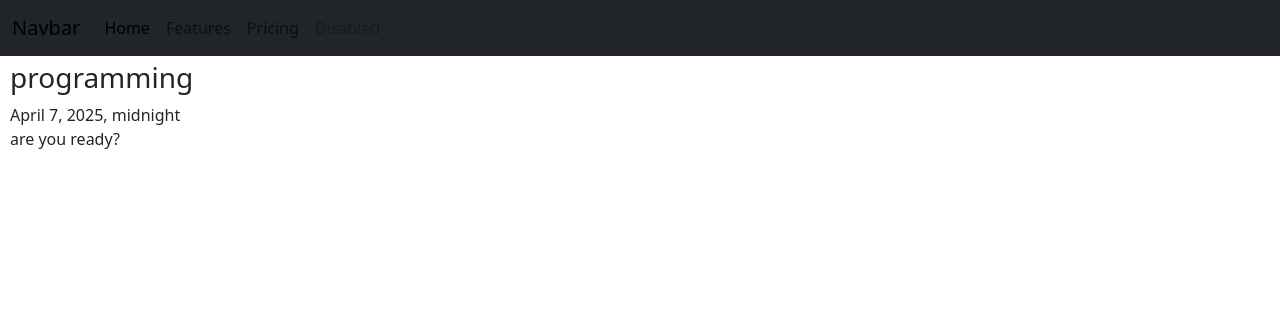
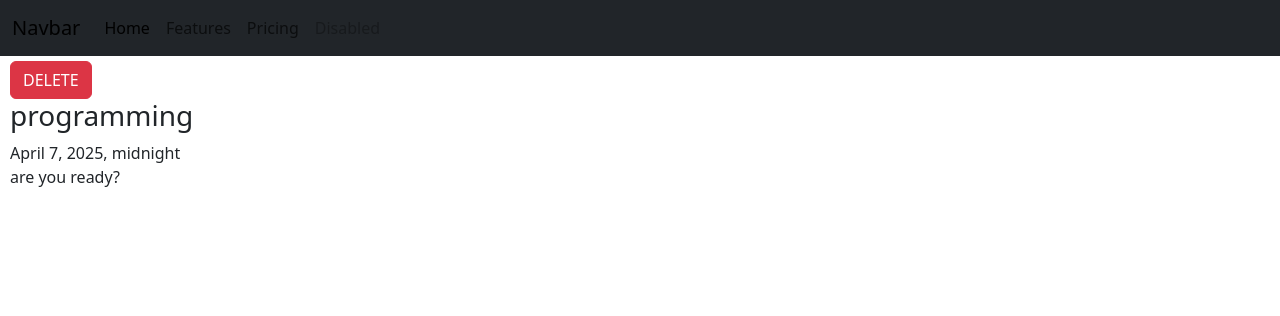
Before and after one commit to daryoushjamshidi8080/todo_app, a Django app: page /detail/1 in a window 1280 px wide. Shown: the top 316 px of the page. Run offline with Django 5.2, Linux system fonts and the light colour scheme; data comes from the database, SQL or seed files in the repository; both versions use the stored data as it was after the commit.

Commit message:
create delete btn for posts

```diff
--- a/A/home/urls.py
+++ b/A/home/urls.py
@@ -3,6 +3,7 @@ from . import views
 
 urlpatterns = [
     path('hello/', views.say_hello),
-    path('', views.home),
-    path('detail/<int:todo_id>', views.detail, name='details')
+    path('', views.home, name='home'),
+    path('detail/<int:todo_id>', views.detail, name='details'),
+    path('delete/<int:todo_id>', views.delete, name='delete')
 ]
--- a/A/home/views.py
+++ b/A/home/views.py
@@ -1,4 +1,4 @@
-from django.shortcuts import render
+from django.shortcuts import render, redirect
 # Create your views here.
 from .models import Todo
 
@@ -15,3 +15,8 @@ def home(request):
 def detail(request, todo_id):
     todo = Todo.objects.get(id=todo_id)
     return render(request, 'home/detail.html', context={'todo': todo})
+
+
+def delete(request, todo_id):
+    Todo.objects.get(id=todo_id).delete()
+    return redirect('home')
--- a/A/templates/home/detail.html
+++ b/A/templates/home/detail.html
@@ -2,7 +2,8 @@
 
 
 {% block content %}
-    <div style="padding: 5px 10px;">
+    <div class="card-body" style="padding: 5px 10px;">
+        <a href="{% url 'delete' todo.id %}" class="btn btn-danger"> DELETE  </a>
         <h3> {{ todo.title }}</h3>
         <smal>{{ todo.created }}</smal>
         <p> {{ todo.body }} </p>
```
Also changed, not shown: A/templates/home/home.html (+5 -3 lines), A/db.sqlite3.
